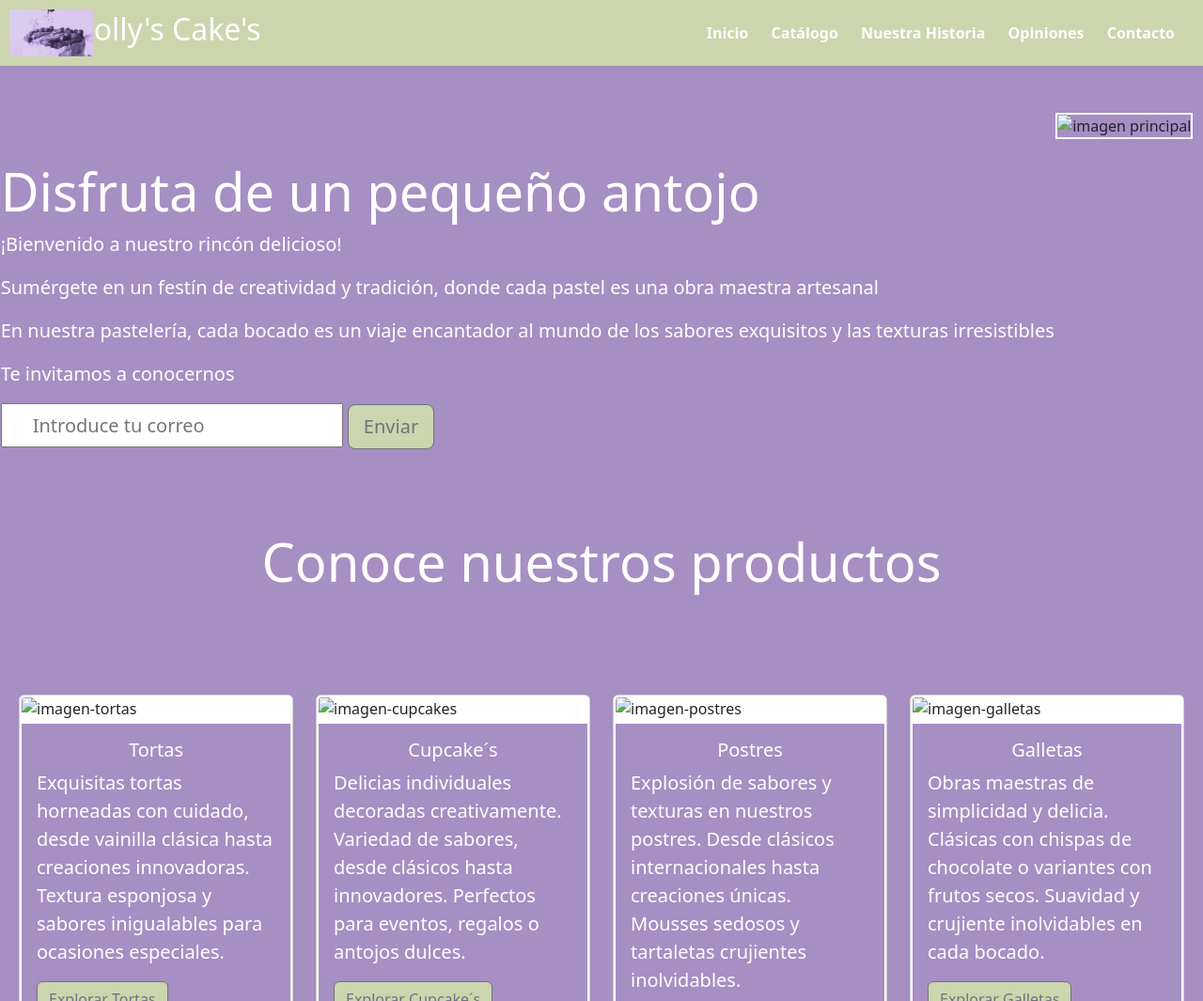
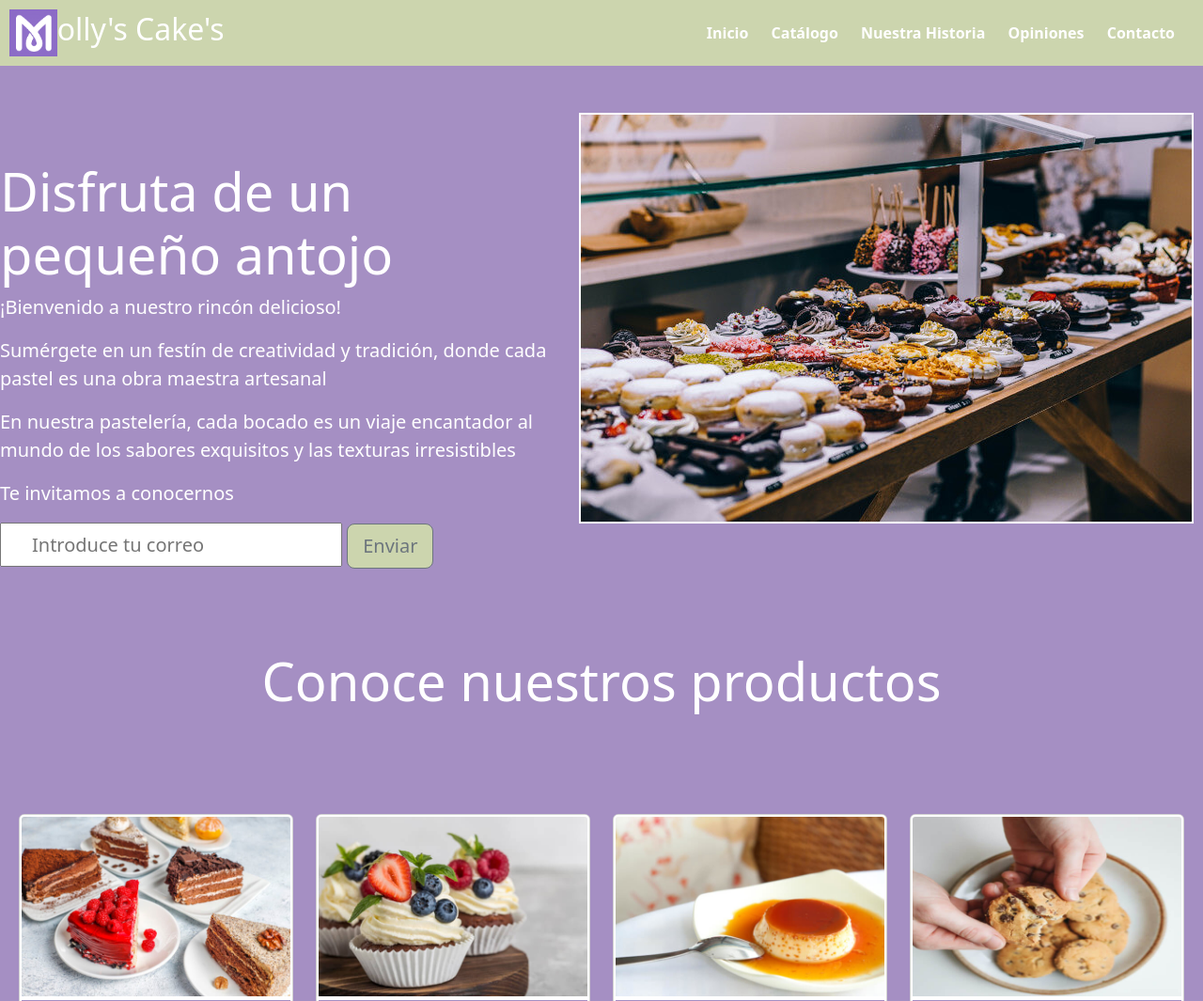
Before and after one commit to Nicole-Meller/Proyecto-Landing, a plain HTML site: page index.html in a window 1280 px wide. Shown: the top 1065 px of the page at 94% size. Drawn offline with nearby package versions, Linux system fonts and the light colour scheme.

Commit message:
fix fix img

```diff
--- a/index.html
+++ b/index.html
@@ -23,7 +23,7 @@
     <header>
       <div class="logo">
         <img
-          src="./assets/img/banner logo.png"
+          src="./assets/img/logo.png"
           alt="logo de la compañia"
         />
         <h2 class="nombre-empresa">olly's Cake's</h2>
@@ -68,7 +68,7 @@
       <div>
         <img
           class="principal"
-          src="../Proyecto Landing/assets/img/pasteles-principal.jpg"
+          src="./assets/img/pasteles-principal.jpg"
           alt="imagen principal"
         />
       </div>
@@ -87,7 +87,7 @@
         <div class="col">
           <div class="card">
             <img
-              src="../Proyecto Landing/assets/img/seccion-tortas.jpg"
+              src="./assets/img/seccion-tortas.jpg"
               class="card-img-top"
               alt="imagen-tortas"
             />
@@ -107,7 +107,7 @@
         <div class="col">
           <div class="card">
             <img
-              src="../Proyecto Landing/assets/img/seccion-cupcakes.jpg"
+              src="./assets/img/seccion-cupcakes.jpg"
               class="card-img-top"
               alt="imagen-cupcakes"
             />
@@ -127,7 +127,7 @@
         <div class="col">
           <div class="card">
             <img
-              src="../Proyecto Landing/assets/img/seccion-postres.jpg"
+              src="./assets/img/seccion-postres.jpg"
               class="card-img-top"
               alt="imagen-postres"
             />
@@ -147,7 +147,7 @@
         <div class="col">
           <div class="card">
             <img
-              src="../Proyecto Landing/assets/img/seccion-galletas.jpg"
+              src="./assets/img/seccion-galletas.jpg"
               class="card-img-top"
               alt="imagen-galletas"
             />
@@ -209,7 +209,7 @@
       <div class="row">
         <div class="col-xs-6 col-md-4">
           <img
-            src="../assets/img/persona1_circle.png"
+            src="./assets/img/persona1_circle.png"
             alt="persona-uno"
             class="person"
           />
@@ -223,7 +223,7 @@
         </div>
         <div class="col-xs-6 col-md-4">
           <img
-            src="../Proyecto Landing/assets/img/persona2_circle.png"
+            src="./assets/img/persona2_circle.png"
             alt="persona-uno"
             class="person"
           />
@@ -237,7 +237,7 @@
         </div>
         <div class="col-xs-6 col-md-4">
           <img
-            src="../Proyecto Landing/assets/img/persona3_circle.png"
+            src="./assets/img/persona3_circle.png"
             alt="persona-uno"
             class="person"
           />
```
